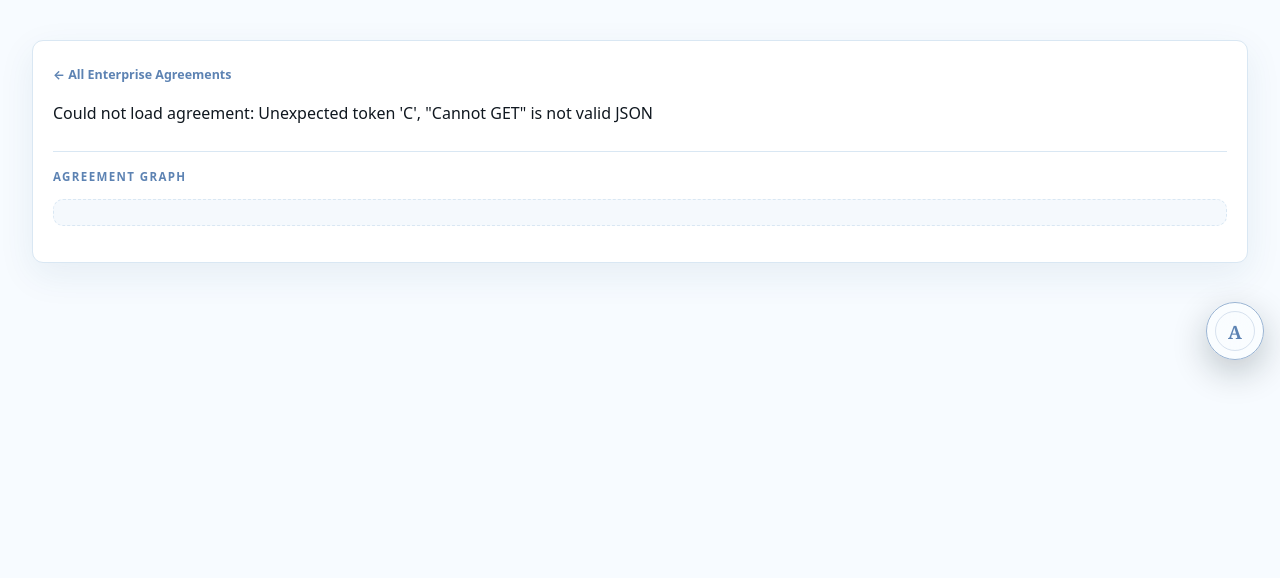
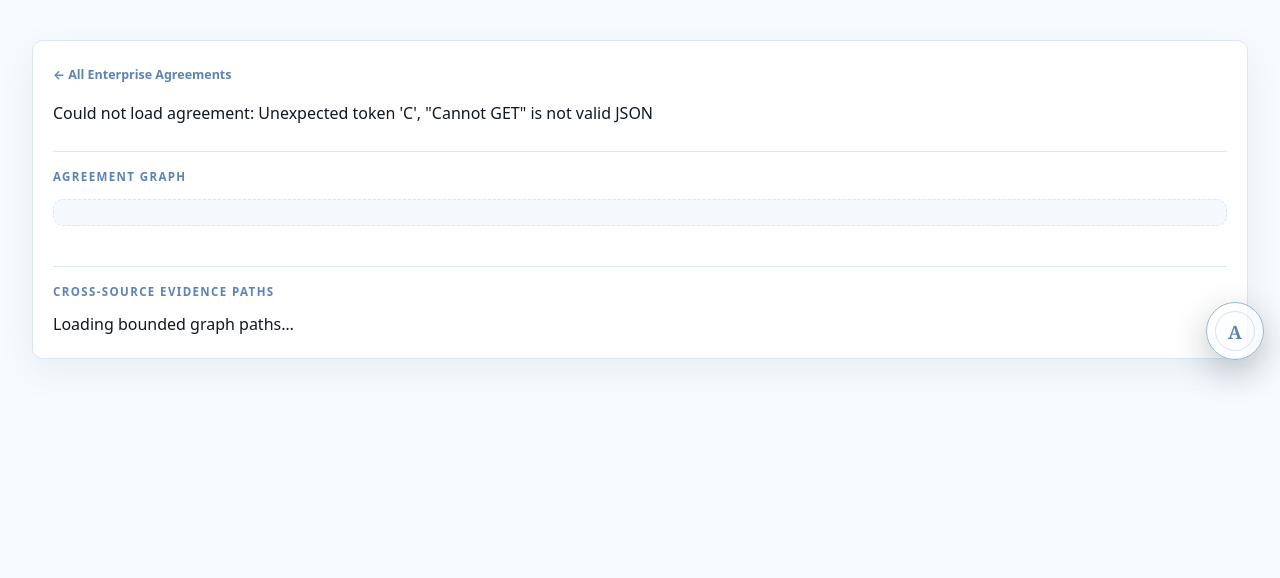
Before and after one commit to Chuanhui-Zheng/AU-Lex-Wiki, a FastAPI app: page /agreement/1 in a window 1280 px wide. Shown: the part 69-647 px from the top of the page. Run offline with FastAPI, Linux system fonts and the light colour scheme; some libraries are stand-ins or nearby versions.

Commit message:
Render agreement evidence paths in UI

```diff
--- a/frontend/templates/agreement.html
+++ b/frontend/templates/agreement.html
@@ -9,6 +9,10 @@
     <div class="eyebrow" id="agreementGraphHeading">Agreement graph</div>
     <div id="agreementNetwork" class="decision-network" aria-label="Enterprise Agreement relationship graph"></div>
     <div id="agreementRelations" class="decision-relations"></div>
+  </section>
+  <section class="decision-graph" aria-labelledby="pathHeading">
+    <div class="eyebrow" id="pathHeading">Cross-source evidence paths</div>
+    <div id="agreementPaths" class="decision-relations" aria-live="polite">Loading bounded graph paths…</div>
   </section>
 </div>
 {% endblock %}
@@ -59,6 +63,31 @@ fetch(`/api/agreement/${encodeURIComponent(agreementId)}`)
       }
       relations.appendChild(item);
     });
+    fetch(`/api/graph/path?start=${encodeURIComponent(`agreement:${agreement.agreement_id}`)}&max_hops=3`)
+      .then(response => response.json())
+      .then(payload => {
+        const panel = document.getElementById('agreementPaths');
+        panel.replaceChildren();
+        const paths = payload.paths || [];
+        if (!paths.length) {
+          panel.textContent = 'No bounded cross-source path is indexed for this agreement.';
+          return;
+        }
+        paths.slice(0, 6).forEach(path => {
+          const item = document.createElement('article');
+          item.className = 'relation-card';
+          const title = document.createElement('strong');
+          title.textContent = `${path.hops}-hop evidence path`;
+          const trail = document.createElement('p');
+          trail.className = 'decision-meta';
+          trail.textContent = path.nodes.map(node => node.label).join('  →  ');
+          const relations = document.createElement('small');
+          relations.textContent = path.edges.map(edge => edge.relation_type).join('  →  ');
+          item.append(title, trail, relations);
+          panel.appendChild(item);
+        });
+      })
+      .catch(() => { document.getElementById('agreementPaths').textContent = 'Could not load graph paths.'; });
   })
   .catch(error => { document.getElementById('agreementHeader').textContent = `Could not load agreement: ${error.message}`; });
 </script>
```
